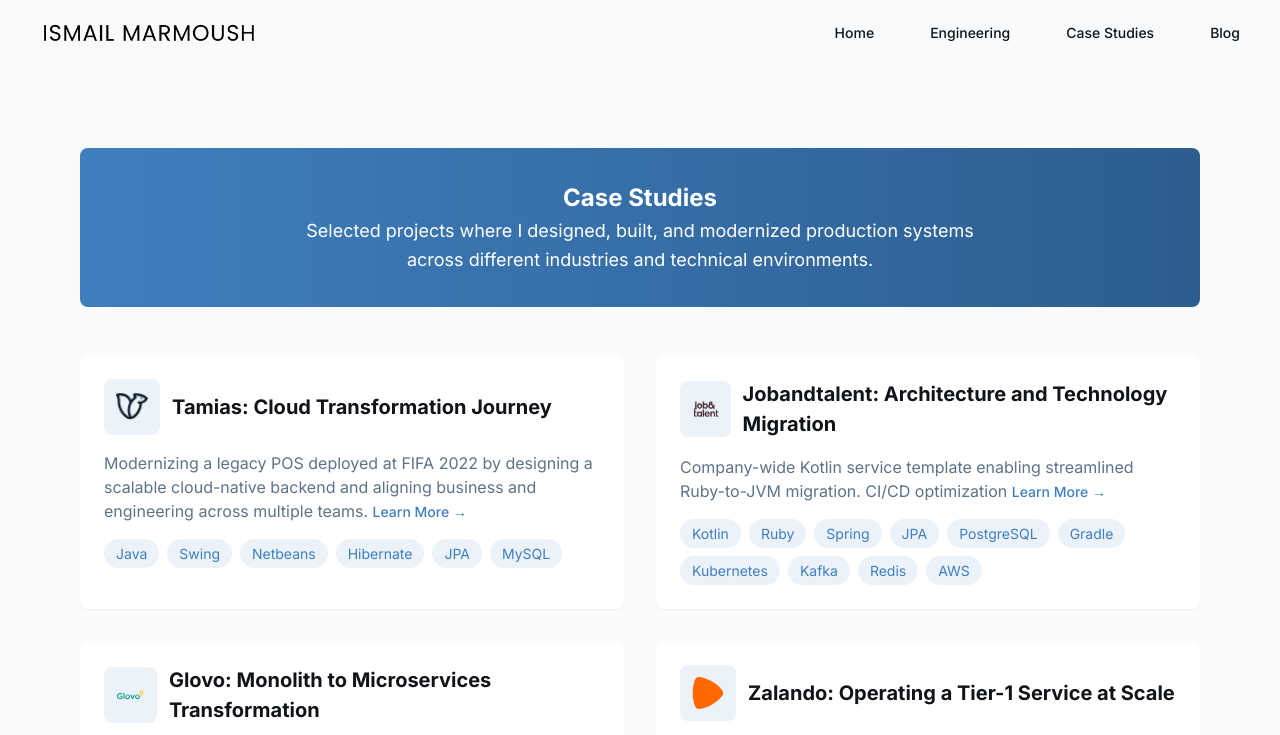
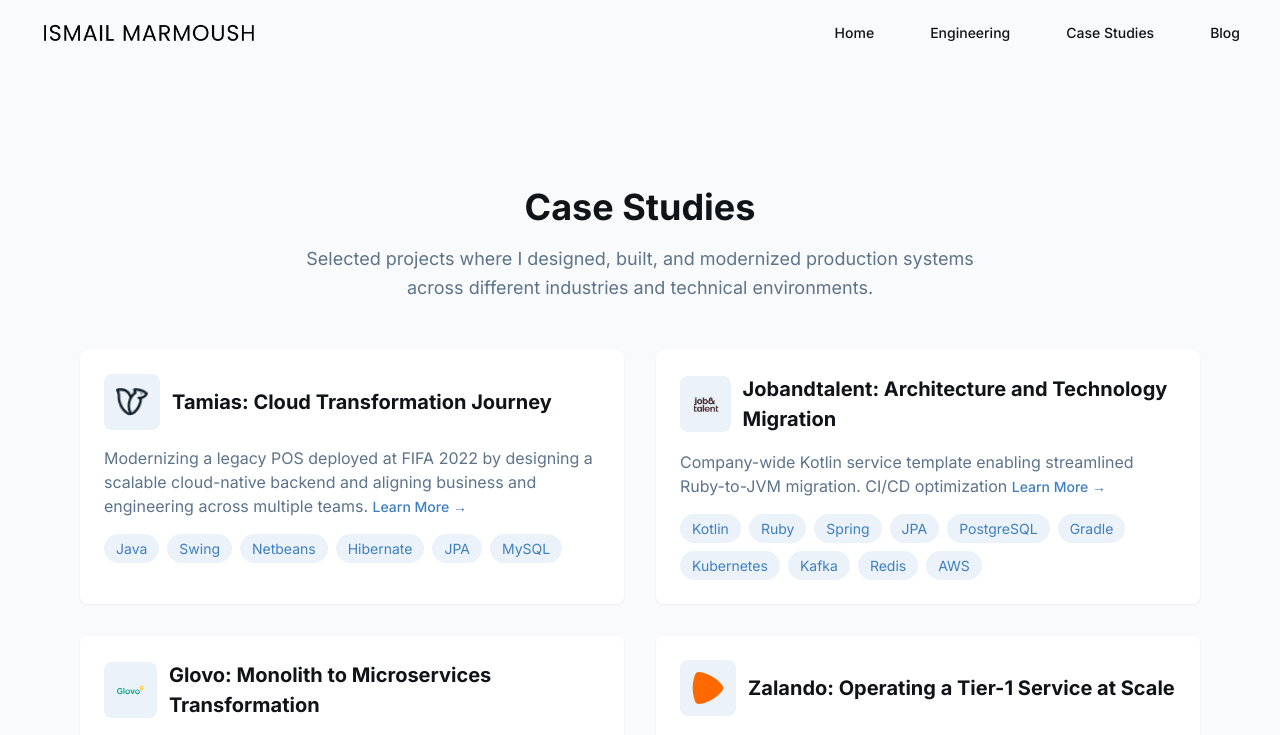
Before and after one commit to IsmailMarmoush/ismailmarmoush.github.io, a Vue app: page /#/case-studies/1 in a window 1280 px wide. Shown: the top 735 px of the page. Built offline with nearby package versions, Linux system fonts and the light colour scheme.

Commit message:
intro design

```diff
--- a/src/pages/CaseStudies.vue
+++ b/src/pages/CaseStudies.vue
@@ -2,15 +2,13 @@
   <div class="case-studies-page">
     <div class="case-studies-content">
 
-      <!-- Case Studies Transition -->
+      <!-- Case Studies Hero -->
       <section class="case-studies-intro">
-        <div>
-          <h1>Case Studies</h1>
-          <p>
-            Selected projects where I designed, built, and modernized production systems
-            across different industries and technical environments.
-          </p>
-        </div>
+        <h1>Case Studies</h1>
+        <p>
+          Selected projects where I designed, built, and modernized production systems
+          across different industries and technical environments.
+        </p>
       </section>
 
       <!-- Case Studies -->
@@ -250,22 +248,18 @@
 /* Case Studies */
 
 .case-studies-intro {
+  margin-top: 2.5rem;
   margin-bottom: 3rem;
   text-align: center;
 }
 
-.case-studies-intro > div {
-  padding: 2rem;
-  color: #ffffff;
-  background: linear-gradient(to right, #3f7fbf, #2d5d8f);
-  border-radius: 0.5rem;
-}
-
-.case-studies-intro h2 {
+.case-studies-intro h1 {
   margin-top: 0;
   margin-bottom: 1rem;
-  font-size: 1.5rem;
+  color: #101418;
+  font-size: 2.25rem;
   font-weight: 700;
+  line-height: 1.1;
 }
 
 .case-studies-intro p {
@@ -273,6 +267,7 @@
   margin-left: auto;
   margin-right: auto;
   margin-bottom: 0;
+  color: #5c738a;
   font-size: 1.125rem;
   line-height: 1.625;
 }
```
